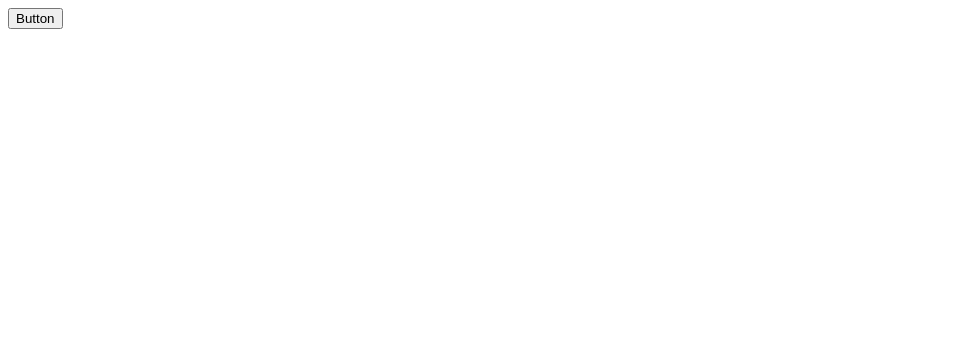
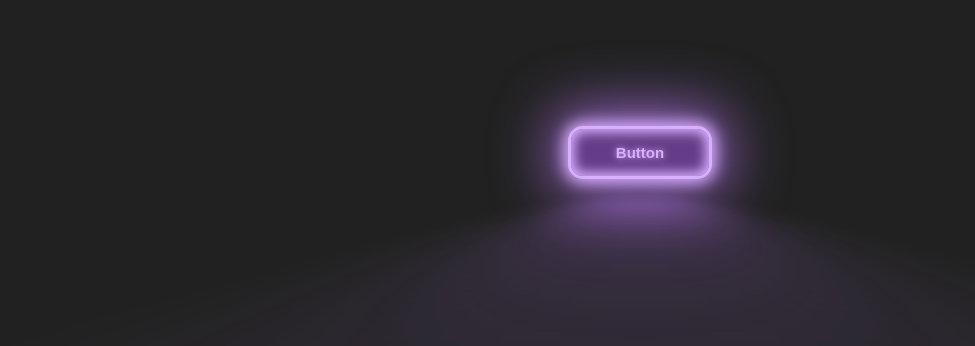
Before and after one commit to dileepprajapati11/button-2, a plain HTML site: page index.html in a window 1280 px wide. Shown: the whole page, without its empty margins (0-975 px from the left). Drawn offline with Linux system fonts and the light colour scheme.

Commit message:
new commit

```diff
--- a/index.html
+++ b/index.html
@@ -4,9 +4,11 @@
     <meta charset="UTF-8">
     <meta name="viewport" content="width=device-width, initial-scale=1.0">
     <title>button</title>
+    <link rel="stylesheet" href="style.css">
 </head>
 <body>
-    <button>Button</button>
-
+       <div>
+           <button>Button</button>
+       </div>
 </body>
 </html>
--- a/style.css
+++ b/style.css
@@ -1,3 +1,14 @@
+
+* {
+    background-color: #212121;
+}
+
+
+div {
+    display: flex;
+    justify-content: center;
+    margin-top: 10%;
+}
 button {
     --glow-color: rgb(217, 176, 255);
     --glow-spread-color: rgba(191, 123, 255, 0.781);
```
